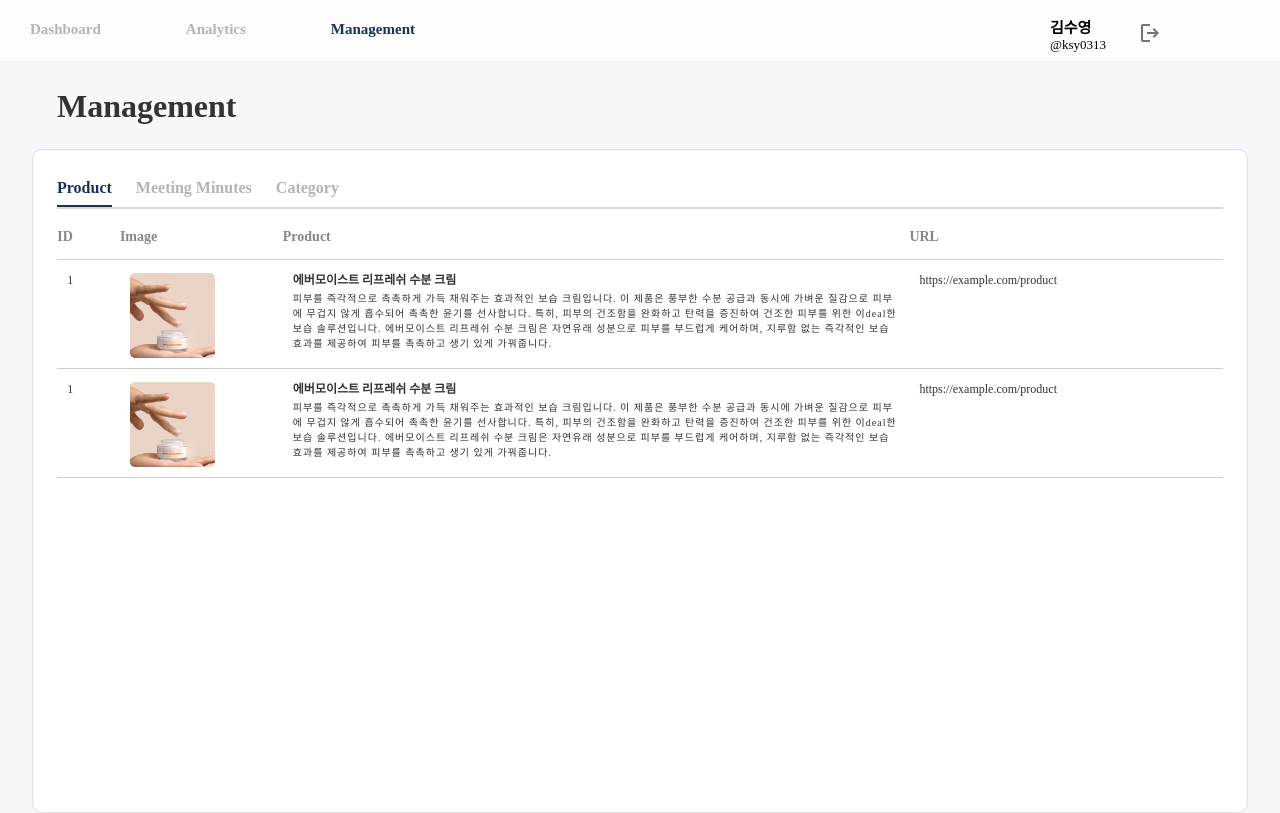
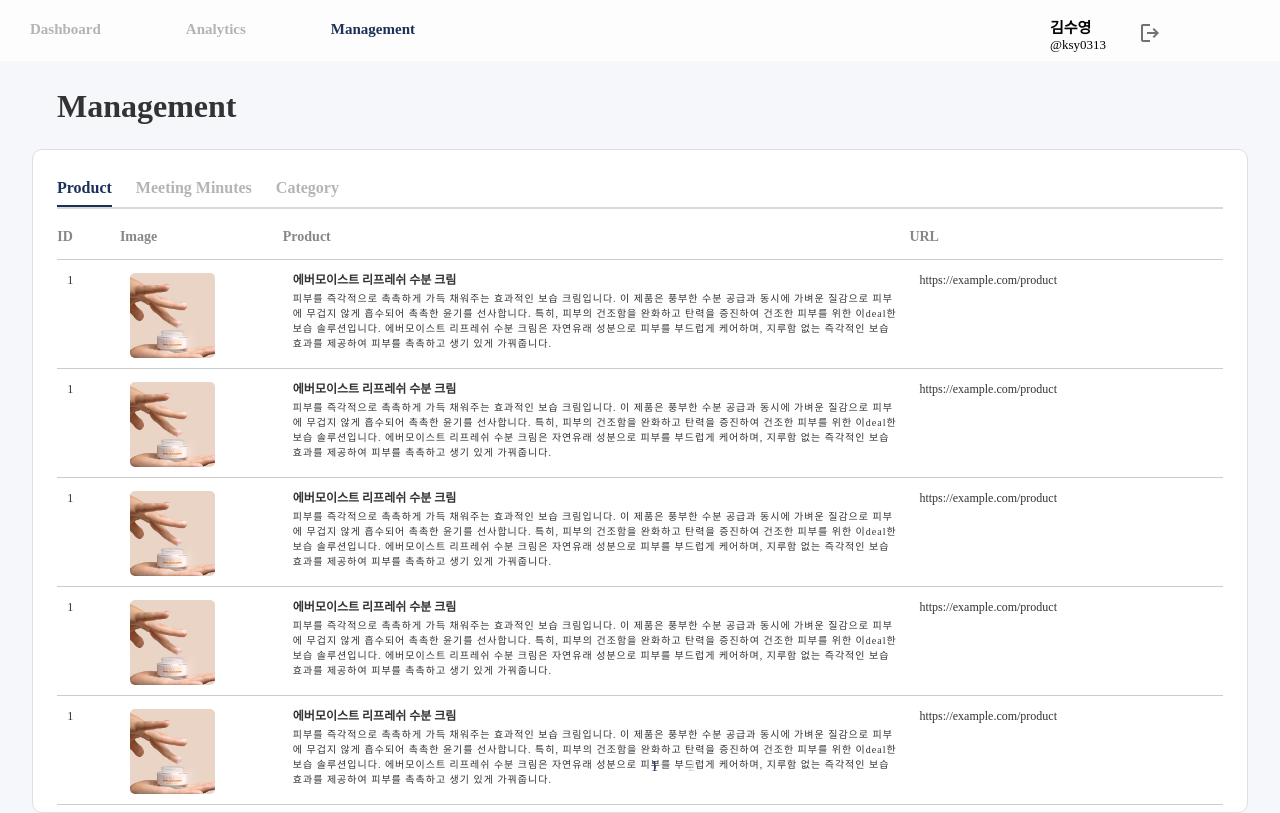
Before and after one commit to CSID-DGU/2024-1-SCS4031-01-11m-1, a React (Vite) app in the folder frontend/: page /management in a window 1280 px wide. Built offline with nearby package versions, Linux system fonts and the light colour scheme.

Commit message:
feat:meeting minutes레이아웃

```diff
--- a/frontend/src/components/management/MeetingMinutesTable.jsx
+++ b/frontend/src/components/management/MeetingMinutesTable.jsx
@@ -1,6 +1,6 @@
-import React from 'react';
+import React, { useState } from 'react';
 import styled from 'styled-components';
-import Product from './Product';
+import Minute from './Minute';
 
 const TableContainer = styled.div`
     width: 100%;
@@ -29,24 +29,74 @@ const TableCell = styled.td`
     width: ${props => props.width || 'auto'};
 `;
 
+const PaginationContainer = styled.div`
+  display: flex;
+  justify-content: center;
+  margin-top: 20px;
+  position: fixed;
+  bottom: 20px;
+  width: 100%;
+  z-index: 1000;
+`;
 
-function ProductTable() {
+const PaginationButton = styled.button`
+  margin: 0 5px;
+  padding: 5px 10px;
+  font-size: 14px;
+  font-family: "Wanted Sans";
+  cursor: pointer;
+  border: none;
+  background-color:${({ active }) => active ? 'transparent' : 'transparent'};
+  color: ${({ active }) => active ? '#1C3159' : ' #D9D9D9'};
+  border-radius: 5px;
+`;
+
+function MeetingMinutesTable() {
+    const [currentPage, setCurrentPage] = useState(1);
+    const minutesPerPage = 13;
+
+
+    const minutes = [Minute,Minute];
+
+    const totalPages = Math.ceil(minutes.length / minutesPerPage);
+    const indexOfLastMinute = currentPage * minutesPerPage;
+    const indexOfFirstMinute = indexOfLastMinute - minutesPerPage;
+    const currentMinutes = minutes.slice(indexOfFirstMinute, indexOfLastMinute);
+
+    const handlePageChange = (pageNumber) => {
+        setCurrentPage(pageNumber);
+    };
+
     return (
+        <>
             <TableContainer>
                 <Table>
                 <tbody>
                     <TableRow>
-            <TableCell width="5%">ID</TableCell>
-            <TableCell width="13%">Image</TableCell>
-            <TableCell width="50%">Product</TableCell>
-
+                        <TableCell width="10%">ID</TableCell>
+                        <TableCell width="60%">Title</TableCell>
+                        <TableCell width="30%">File</TableCell>
                     </TableRow>
+                    {currentMinutes.map((mintue, index) => (
+                    <Minute key={index} {...minutes} />
+                    ))}
                 </tbody>
-        <Product />
-        <Product />
+                <Minute />
             </Table>
             </TableContainer>
+            <PaginationContainer>
+                {Array.from({ length: totalPages }, (_, index) => (
+                    <PaginationButton
+                        key={index}
+                        active={currentPage === index + 1}
+                        onClick={() => handlePageChange(index + 1)}
+                    >
+                        {index + 1}
+                    </PaginationButton>
+                ))}
+        </PaginationContainer>
+      </>
     );
 }
 
-export default ProductTable;
+export default MeetingMinutesTable;
--- /dev/null
+++ b/frontend/src/components/management/Minute.jsx
@@ -0,0 +1,48 @@
+import React from 'react';
+import styled from 'styled-components';
+import pdf from '../file/지상의 모든 심리(24-1 강의계획서).pdf';
+
+const TableRow = styled.tr`
+    border-bottom: 1px solid #ccc;
+`;
+
+const TableCell = styled.td`
+    color: #333;
+    text-align: left;
+    font-family: Pretendard;
+    font-size: 12px;
+    font-style: normal;
+    font-weight: 400;
+    line-height: normal;
+    padding: 10px;
+`;
+
+const FileName = styled.span`
+    cursor: pointer;
+    text-decoration: underline;
+`;
+
+const Product = () => {
+    const downloadPdf = () => {
+        const link = document.createElement('a');
+        link.href = pdf;
+        link.download = '지상의 모든 심리(24-1 강의계획서).pdf';
+        document.body.appendChild(link);
+        link.click();
+        document.body.removeChild(link);
+    };
+
+    return (
+        <TableRow>
+            <TableCell>1</TableCell>
+            <TableCell>
+                회의록회의록
+            </TableCell>
+            <TableCell>
+                <FileName onClick={downloadPdf}>지상의 모든 심리(24-1 강의계획서).pdf</FileName>
+            </TableCell>
+        </TableRow>
+    );
+};
+
+export default Product;
--- a/frontend/src/components/management/ProductTable.jsx
+++ b/frontend/src/components/management/ProductTable.jsx
@@ -1,4 +1,4 @@
-import React from 'react';
+import React, { useState } from 'react';
 import styled from 'styled-components';
 import Product from './Product';
 
@@ -29,9 +29,46 @@ const TableCell = styled.td`
     width: ${props => props.width || 'auto'};
 `;
 
+const PaginationContainer = styled.div`
+  display: flex;
+  justify-content: center;
+  margin-top: 20px;
+  position: fixed;
+  bottom: 20px;
+  width: 100%;
+  z-index: 1000;
+`;
+
+const PaginationButton = styled.button`
+  margin: 0 5px;
+  padding: 5px 10px;
+  font-size: 14px;
+  font-family: "Wanted Sans";
+  cursor: pointer;
+  border: none;
+  background-color:${({ active }) => active ? 'transparent' : 'transparent'};
+  color: ${({ active }) => active ? '#1C3159' : ' #D9D9D9'};
+  border-radius: 5px;
+`;
 
 function ProductTable() {
+  const [currentPage, setCurrentPage] = useState(1);
+  const productsPerPage = 5;
+
+
+  const products = [Product,Product,Product,Product,Product,Product,Product,Product,Product,];
+
+  const totalPages = Math.ceil(products.length / productsPerPage);
+  const indexOfLastProduct = currentPage * productsPerPage;
+  const indexOfFirstProduct = indexOfLastProduct - productsPerPage;
+  const currentProducts = products.slice(indexOfFirstProduct, indexOfLastProduct);
+
+  const handlePageChange = (pageNumber) => {
+    setCurrentPage(pageNumber);
+  };
+
   return (
+    <>
       <TableContainer>
         <Table>
           <tbody>
@@ -41,11 +78,24 @@ function ProductTable() {
               <TableCell width="50%">Product</TableCell>
               <TableCell width="25%">URL</TableCell>
             </TableRow>
+            {currentProducts.map((product, index) => (
+              <Product key={index} {...product} />
+            ))}
           </tbody>
-        <Product />
-        <Product />
         </Table>
       </TableContainer>
+      <PaginationContainer>
+        {Array.from({ length: totalPages }, (_, index) => (
+          <PaginationButton
+            key={index}
+            active={currentPage === index + 1}
+            onClick={() => handlePageChange(index + 1)}
+          >
+            {index + 1}
+          </PaginationButton>
+        ))}
+      </PaginationContainer>
+    </>
   );
 }
 
```
Also changed, not shown: 1 other file (tests, documents, lock files or other folders). Lines whose indentation alone changed are shown as unchanged.
